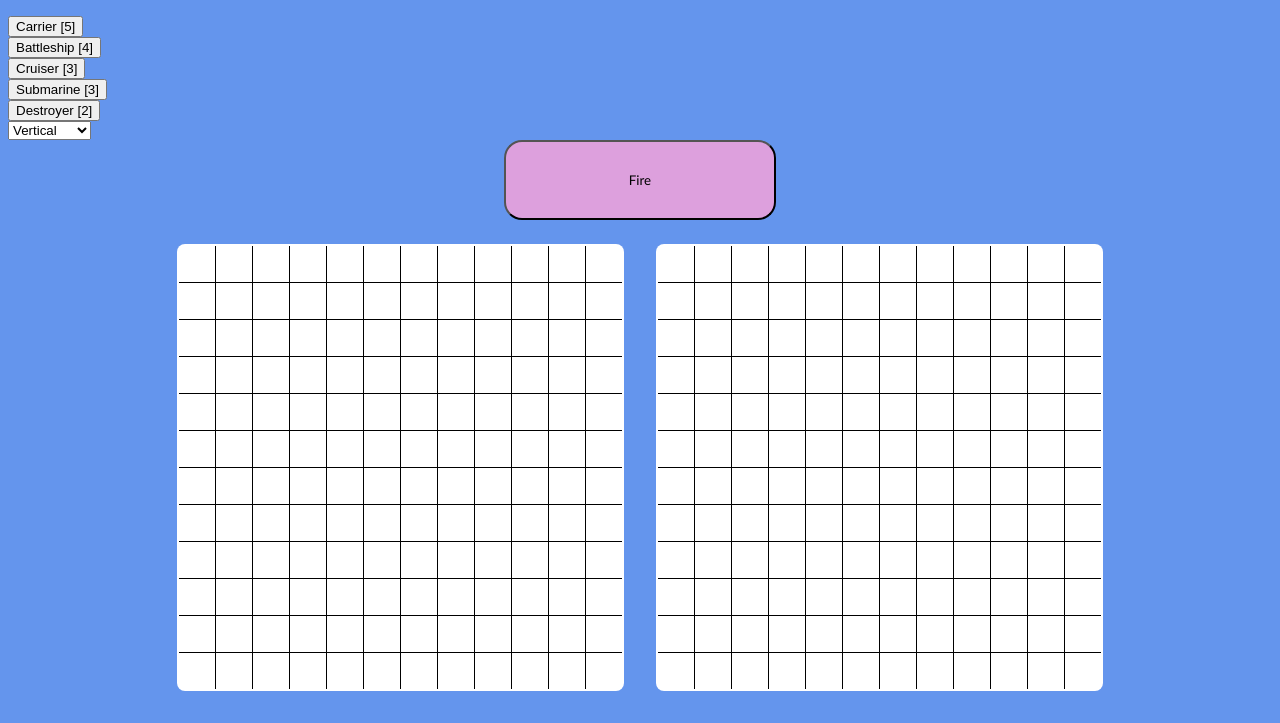
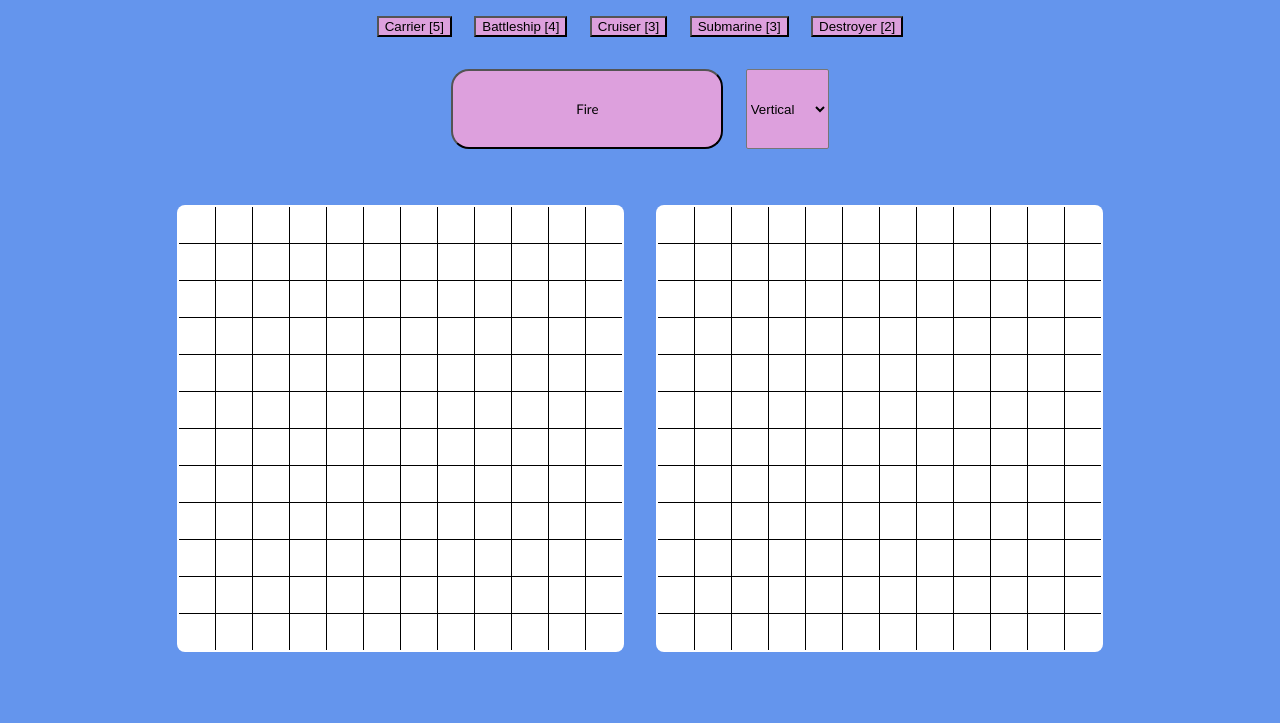
Before and after one commit to OB-Mbewe-07/Battleships, a plain HTML site: page index.html in a window 1280 px wide. Shown: the part 87-810 px from the top of the page. Drawn offline with Linux system fonts and the light colour scheme.

Commit message:
Updated styling and minor html changes [header and options changes]

```diff
--- a/index.html
+++ b/index.html
@@ -23,18 +23,18 @@
                 <div><button class="destroyer_ship">Destroyer [2]</button></div>
             </div>
 
-            <div class="countainer-select">
-                <select name="isVertical-or-Horizontal" id="isVertical-or-Horizontal" class="vertical-or-Horizontal">
-                    <option value="Vert">Vertical</option>
-                    <option value="Horizontal">Horizontal</option>
-                </select>
+            <div class="countainer-select-fire-Section">
+                <div class="contain-btn"><input class = "btn-click" type="button" value="Fire"></div>
+
+                 <div>
+                    <select name="isVertical-or-Horizontal" id="isVertical-or-Horizontal" class="vertical-or-Horizontal">
+                        <option value="Vert">Vertical</option>
+                        <option value="Horizontal">Horizontal</option>
+                    </select>
+                </div>
             </div>
-
-            <div class="contain-btn"><input class = "btn-click" type="button" value="Fire"></div>
         </div>
     </div>
-
-
 
     <div class="container-table">
         <table id = "left" class="table">
--- a/style.css
+++ b/style.css
@@ -4,10 +4,15 @@ body{
 
 .nav{
     display: flex;
-    gap: 2rem;
+    gap: 15rem;
     justify-content: center;
     font-size: 2rem;
     list-style: none;
+}
+
+.nav a:hover{
+    color: coral;
+    transition: color 0.3s ease;
 }
 
 a{
@@ -66,7 +71,6 @@ ul > .list_Item , .btn-click{
     font-weight: 600;
 }
 
-/* From this point onward we are gonna try and get the coordinates going*/
 table tr .head{
     width: 9rem;
 }
@@ -78,3 +82,26 @@ table tr .header:hover{
 table tr th:hover{
     background-color: coral;
 }
+
+.container-inner-selection-area .button-section{
+    display: flex;
+    column-gap: 1.4rem;
+    justify-content: center;
+}
+
+.container-inner-selection-area .button-section div button{
+    background-color: plum;
+}
+
+.countainer-select-fire-Section{
+    display: flex;
+    gap: 1.4rem;
+    justify-content: center;
+    margin: 32px;
+}
+
+.vertical-or-Horizontal{
+    background-color: plum;
+    height: -webkit-fill-available;
+    border-radius: 2px;
+}
```
